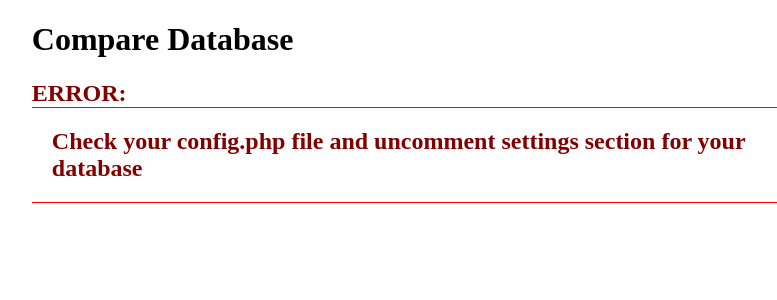
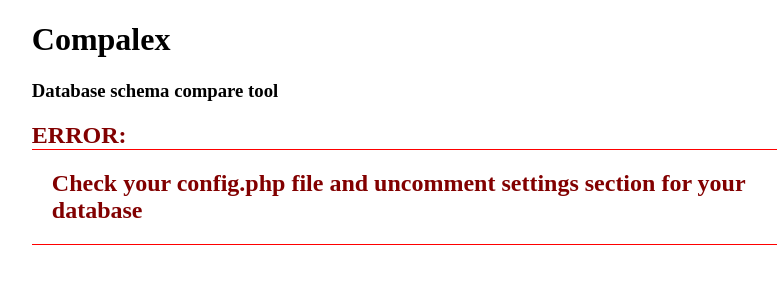
Before and after one commit to dlevsha/compalex, a PHP site: page /compalex_test_1/ in a window 1280 px wide. Shown: the top 300 px of the page, without its empty margins (229-1006 px from the left). Run offline with PHP 8.4, Linux system fonts and the light colour scheme; some libraries are stand-ins or nearby versions.

Commit message:
- doc fix

```diff
--- a/config.php
+++ b/config.php
@@ -7,23 +7,24 @@
 // define('SECOND_DSN', 'dblib://login:password@ExternalHost/database2');
 
 // MySQL sample config
-// define('FIRST_DSN',  'mysql://root@localhost/compalex_test_1');
-// define('SECOND_DSN', 'mysql://root@localhost/compalex_test_2');
+// define('FIRST_DSN',  'mysql://login:password@localhost/compalex_test_1');
+// define('SECOND_DSN', 'mysql://login:password@localhost/compalex_test_2');
 
 // PGSQL sample config
-// define('FIRST_DSN',  'pgsql://login@localhost:5432/database1');
-// define('SECOND_DSN', 'pgsql://login@localhost:5432/database2');
+// define('FIRST_DSN',  'pgsql://login:password@localhost:5432/database1');
+// define('SECOND_DSN', 'pgsql://login:password@localhost:5432/database2');
 
-define('FIRST_DATABASE_NAME', 'Work database');
-define('SECOND_DATABASE_NAME', 'New database');
+define('FIRST_DATABASE_NAME', 'Production database');
+define('SECOND_DATABASE_NAME', 'Developer database');
+
+// \\ --- Please edit this section --- //
 
 define('DATABASE_ENCODING', 'utf8');
 
 define('SAMPLE_DATA_LENGTH', 100);
 
-// \\ --- Please edit this section --- //
 
-define('DIR_ROOT',              dirname(__FILE__));
+define('DIR_ROOT', dirname(__FILE__));
 
 define('DRIVER_DIR' ,  DIR_ROOT.'/driver/');
 define('TEMPLATE_DIR', DIR_ROOT.'/template/');
--- a/template/compare.php
+++ b/template/compare.php
@@ -2,7 +2,7 @@
 <html lang="en">
 <head>
     <meta charset="utf-8">
-    <title>COMPARE DATABASE</title>
+    <title>COMPALEX - database schema compare tool</title>
     <script src="/public/js/jquery.min.js"></script>
     <script src="/public/js/functional.js"></script>
     <style type="text/css" media="all">
@@ -18,7 +18,8 @@
     </div>
 
     <div class="compare-database-block">
-        <h1>Compare Database</h1>
+        <h1>Compalex</h1>
+        <h3>Database schema compare tool</h3>
         <table class="table">
             <tr class="panel">
                 <td>
--- a/template/error.php
+++ b/template/error.php
@@ -2,7 +2,7 @@
 <html lang="en">
 <head>
     <meta charset="utf-8">
-    <title>COMPARE DATABASE</title>
+    <title>COMPALEX - database schema compare tool</title>
     <script src="/public/js/jquery.min.js"></script>
     <script src="/public/js/functional.js"></script>
     <style type="text/css" media="all">
@@ -18,7 +18,8 @@
 </div>
 
 <div class="compare-database-block">
-    <h1>Compare Database</h1>
+    <h1>Compalex</h1>
+    <h3>Database schema compare tool</h3>
     <h2 style="color: #820000;">ERROR:<br /> <div style="border-top: 1px solid red;border-bottom: 1px solid red; padding: 20px;"><?php echo $e->getMessage(); ?></div></h2>
 
 </div>
```
Also changed, not shown: README.md, 1 other file.
